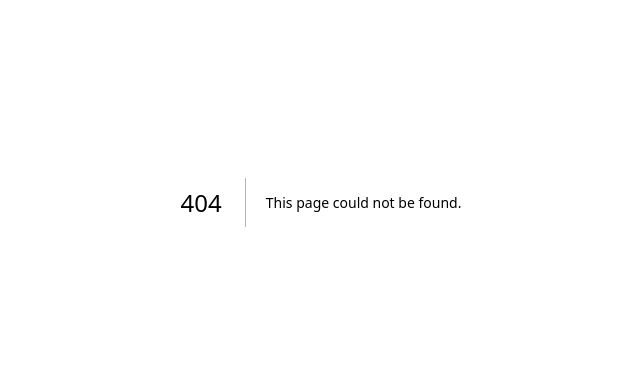
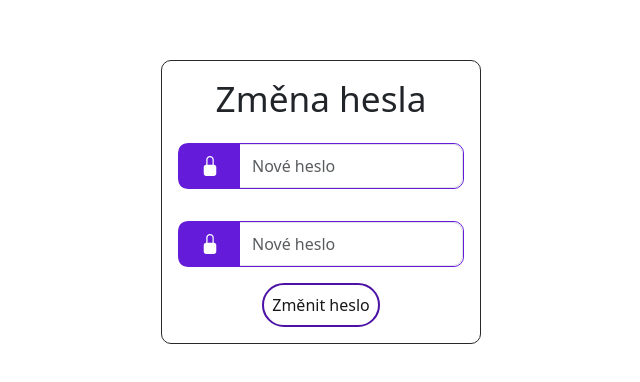
Before and after one commit to Faltrein/crm-v, a Next.js app: page /pass-change in a window 1280 px wide. Before the commit this address had no page. Shown: the part 198-580 px from the top of the page, without its empty margins (319-959 px from the left). Built offline with nearby package versions, Linux system fonts and the light colour scheme.

Commit message:
html pass change html

```diff
--- a/app/css/globals.css
+++ b/app/css/globals.css
@@ -155,13 +155,14 @@ h1 {
 
 
 /*Login part*/
-#login .login-container {
+#login .login-container,
+#pass_change .login-container  {
   border: 1px solid var(--medium-black);
   border-radius: var(--rounded-table);
   max-width: 20rem;
 }
 
-#login .eye-pos {
+#login .login-container .eye-pos {
   position: absolute;
   top: -1px;
   right: 6px;
@@ -189,7 +190,8 @@ h1 {
   height: 60vh;
 }
 
-#login .vh-100 {
+#login .vh-100,
+#pass_change .vh-100 {
   width: 100%;
   height: 100vh;
 }
--- a/app/page_folders/uvod/login_client.tsx
+++ b/app/page_folders/uvod/login_client.tsx
@@ -69,7 +69,7 @@ export const Login_client = ({consentValue} : CookiesLoginType) => {
                     setWrongPass(true);
                 }
             } else {
-                setLockedPass(false);
+                // Jiný typ chyby než AxiosError
                 setWrongPass(true);
             }
         }
--- /dev/null
+++ b/app/pass-change/page.tsx
@@ -0,0 +1,19 @@
+import React from "react";
+import { Pass_change_client } from "./pass_change_client";
+
+export async function generateMetadata() {
+
+  return {
+    title: "v-crm pass change",
+  };
+}
+
+const Pass_change = () => {
+    return (
+        <section id="pass_change">
+            <Pass_change_client />
+        </section>
+    );
+}
+
+export default Pass_change;
--- /dev/null
+++ b/app/pass-change/pass_change_client.tsx
@@ -0,0 +1,66 @@
+"use client"
+import React, {useState, useEffect} from "react";
+import axios from "axios";
+import { useSearchParams } from "next/navigation";
+
+
+export const Pass_change_client = () => {
+    const [newPass, setNewPass] = useState("");
+    const [newPassControl, setNewPassControl] = useState("");
+    const [passNoMatch, setPassNoMatch] = useState(false);
+
+    const searchParams = useSearchParams();
+    const id = searchParams.get("id");
+
+    useEffect(() => {
+    if (id) {
+      console.log("ID z URL:", id);
+    }
+  }, [id]);
+
+    const handlePassChange = () =>{
+        if(newPass === newPassControl) {
+
+        } else {
+            setPassNoMatch(true);
+        }
+    }
+
+    return (
+        <div className="container-fluid vh-100 d-flex align-items-center justify-content-center">
+            <div className="login-container">
+                <div className=" row g-0 p-3">
+                    <div className="col-12">
+                        <h1 className="text-center display-1">Změna hesla</h1>
+                    </div>
+                    <div className="col-12 mt-3">
+                        <div className="input-group mb-3 rounded-input">
+                            <span className="input-group-text bg-v-light border-v">
+                                <i className="bi bi-lock-fill fs-5 px-2 text-white"></i>
+                            </span>
+                            <input type="password"  id="inp-pass" className="form-control" placeholder="Nové heslo"  value={newPass} onChange={e => setNewPass(e.target.value)} />
+                        </div>
+                    </div>
+
+                    <div className="col-12 mt-3">
+                        <div className="input-group mb-3 rounded-input">
+                            <span className="input-group-text bg-v-light border-v">
+                                <i className="bi bi-lock-fill fs-5 px-2 text-white"></i>
+                            </span>
+                            <input type="password"  id="inp-pass" className="form-control" placeholder="Nové heslo"  value={newPassControl} onChange={e => setNewPassControl(e.target.value)} />
+                        </div>
+                    </div>
+
+                    {!passNoMatch && newPass.length > 0 && newPassControl.length > 0 && (
+                        <div className="col-12">
+                            <p className="text-center text-danger">Hesla se neschodují</p>
+                        </div>
+                    )}
+                    <div className="col-12 d-flex align-items-center justify-content-center">
+                        <button onClick={handlePassChange} className="v-btn" type="button">Změnit heslo</button>
+                    </div>
+                </div>
+            </div>
+        </div>
+    );
+}
```
